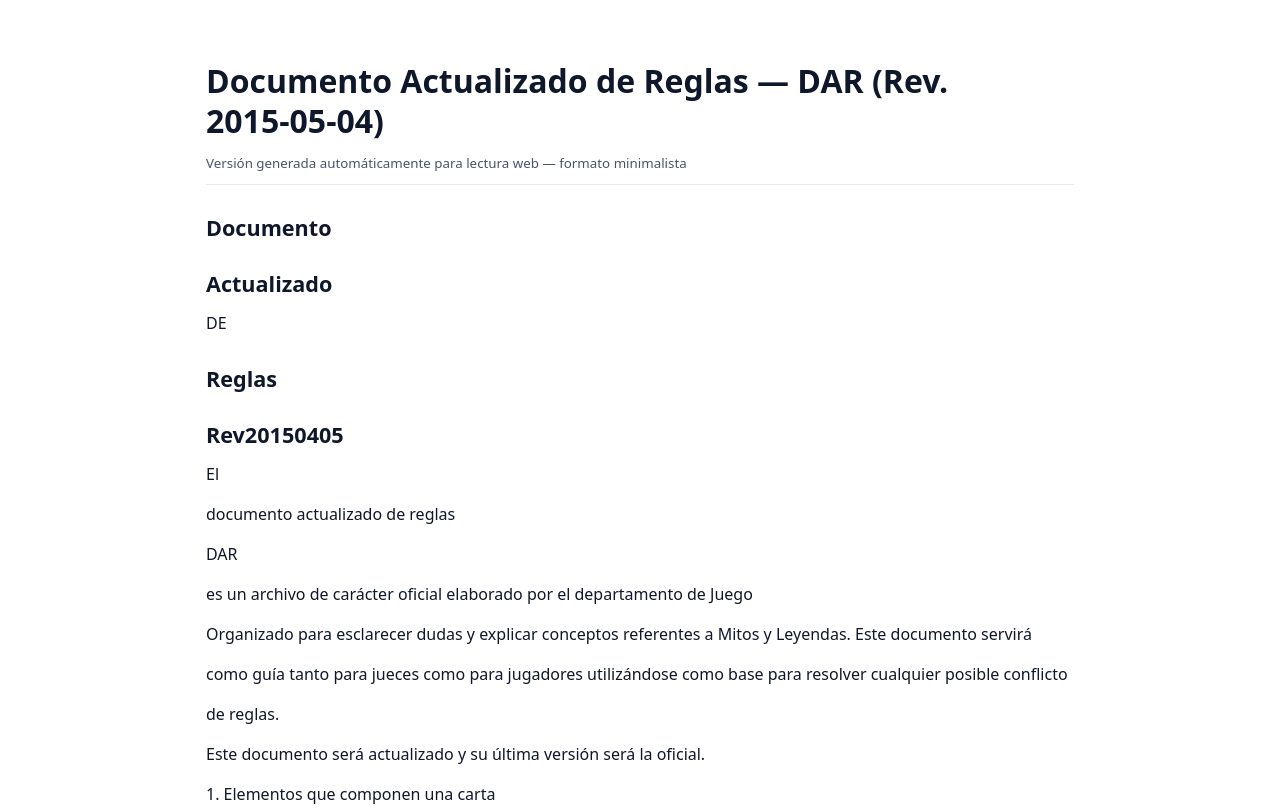
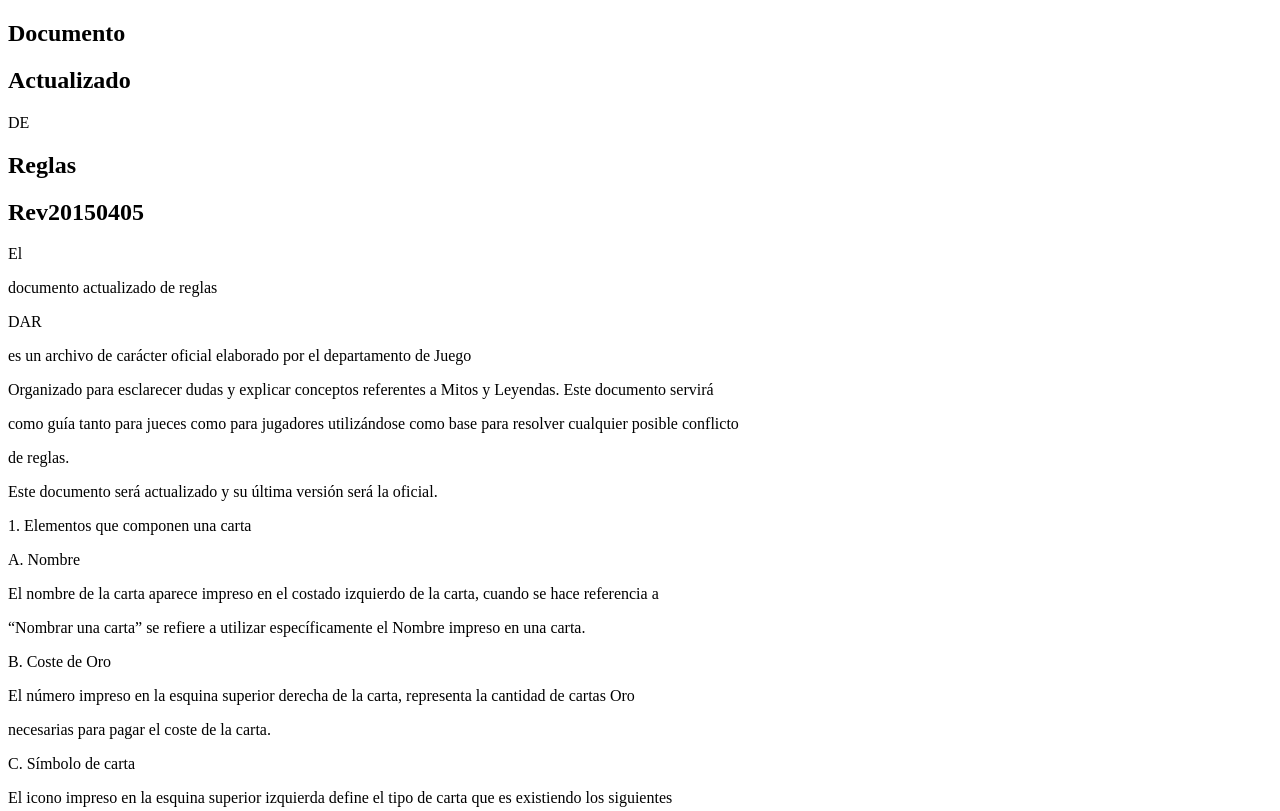
Before and after one commit to Erchak/dar_html, a plain HTML site: page DARS/DAR2015-05-04_min.html in a window 1280 px wide. Shown: the top 811 px of the page. Drawn offline with Linux system fonts and the light colour scheme.

Commit message:
Remove unused CSS and clean up HTML structure

```diff
--- a/DARS/DAR2015-05-04_min.html
+++ b/DARS/DAR2015-05-04_min.html
@@ -2,26 +2,8 @@
 <html lang='es'>
 <head><meta charset='utf-8'><meta name='viewport' content='width=device-width, initial-scale=1'>
 <title>DAR 2015-05-04 (HTML minimal)</title>
-<style>
-:root{--fg:#0f172a;--bg:#ffffff;--muted:#475569;}
-*{box-sizing:border-box}
-body{margin:0;background:var(--bg);color:var(--fg);font:16px/1.6 system-ui,-apple-system,Segoe UI,Roboto,Ubuntu,"Helvetica Neue",Arial}
-main{max-width:900px;margin:0 auto;padding:2rem 1rem}
-h1,h2,h3{line-height:1.25;margin:1.8rem 0 .6rem}
-h1{font-size:2rem}
-h2{font-size:1.35rem}
-h3{font-size:1.1rem;color:var(--muted)}
-p{margin:.9rem 0;text-align:justify}
-hr{border:0;border-top:1px solid #e2e8f0;margin:2rem 0}
-header{margin-bottom:1rem;border-bottom:1px solid #e2e8f0;padding-bottom:.5rem}
-small.meta{color:var(--muted)}
-@media (prefers-color-scheme: dark){
-  :root{--bg:#0b0f19;--fg:#e5e7eb;--muted:#94a3b8}
-  hr{border-top-color:#1f2937}
-}
-</style></head>
-<body><main>
-<header><h1>Documento Actualizado de Reglas — DAR (Rev. 2015‑05‑04)</h1><small class='meta'>Versión generada automáticamente para lectura web — formato minimalista</small></header>
+</head>
+<body>
 <h2>Documento</h2>
 <h2>Actualizado</h2>
 <p>DE</p>
@@ -492,4 +474,4 @@ small.meta{color:var(--muted)}
 <p>Enviar una carta desde la Línea de Defensa, Línea de Ataque, Línea de Apoyo, Reserva de Oro o Zona de</p>
 <p>Oro Pagado al la mano de su dueño.</p>
 <p>Una carta Subida a la mano de su dueño, se considera que “Sale del juego”.</p>
-</main></body></html>
+</body></html>
```
